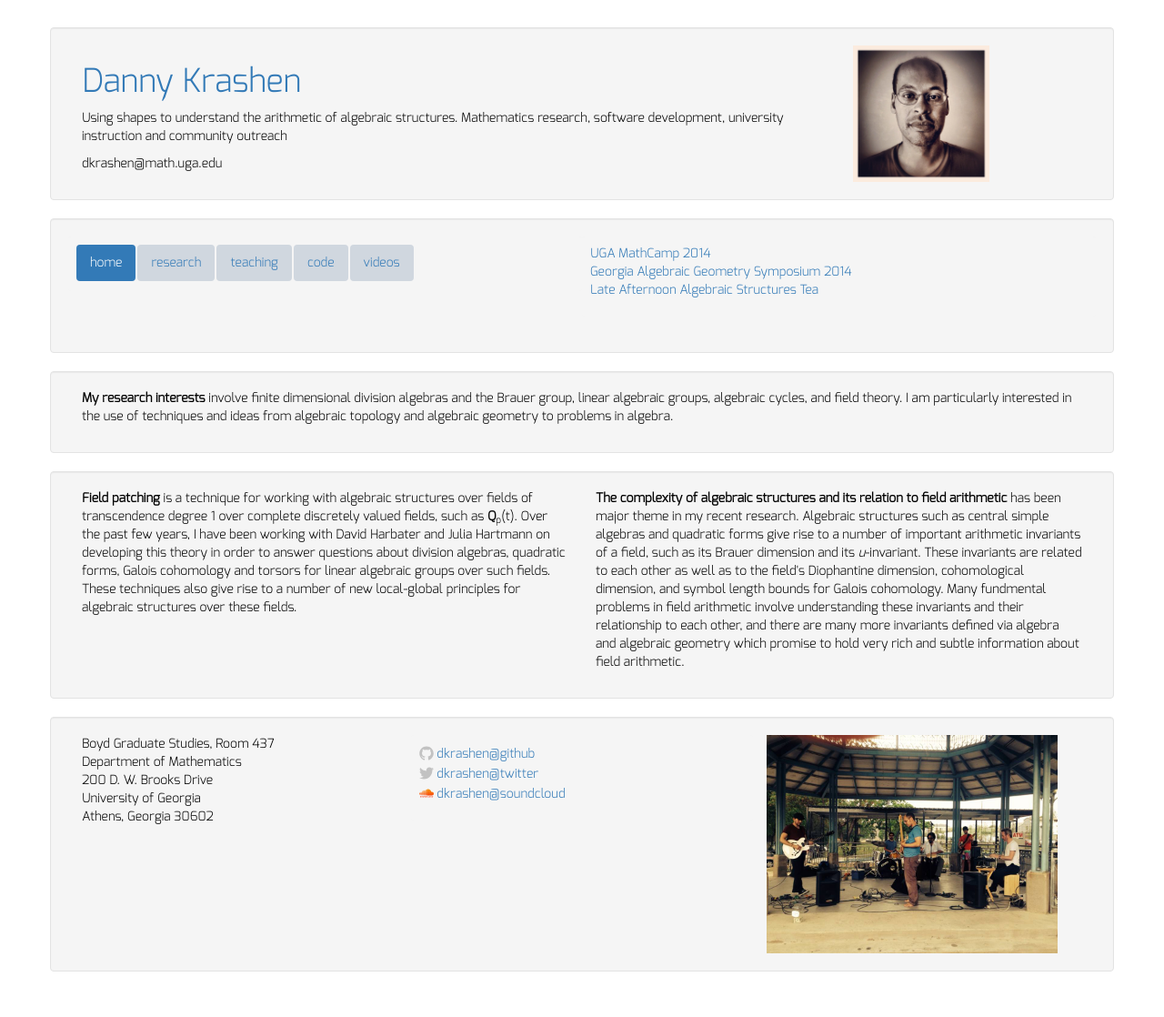
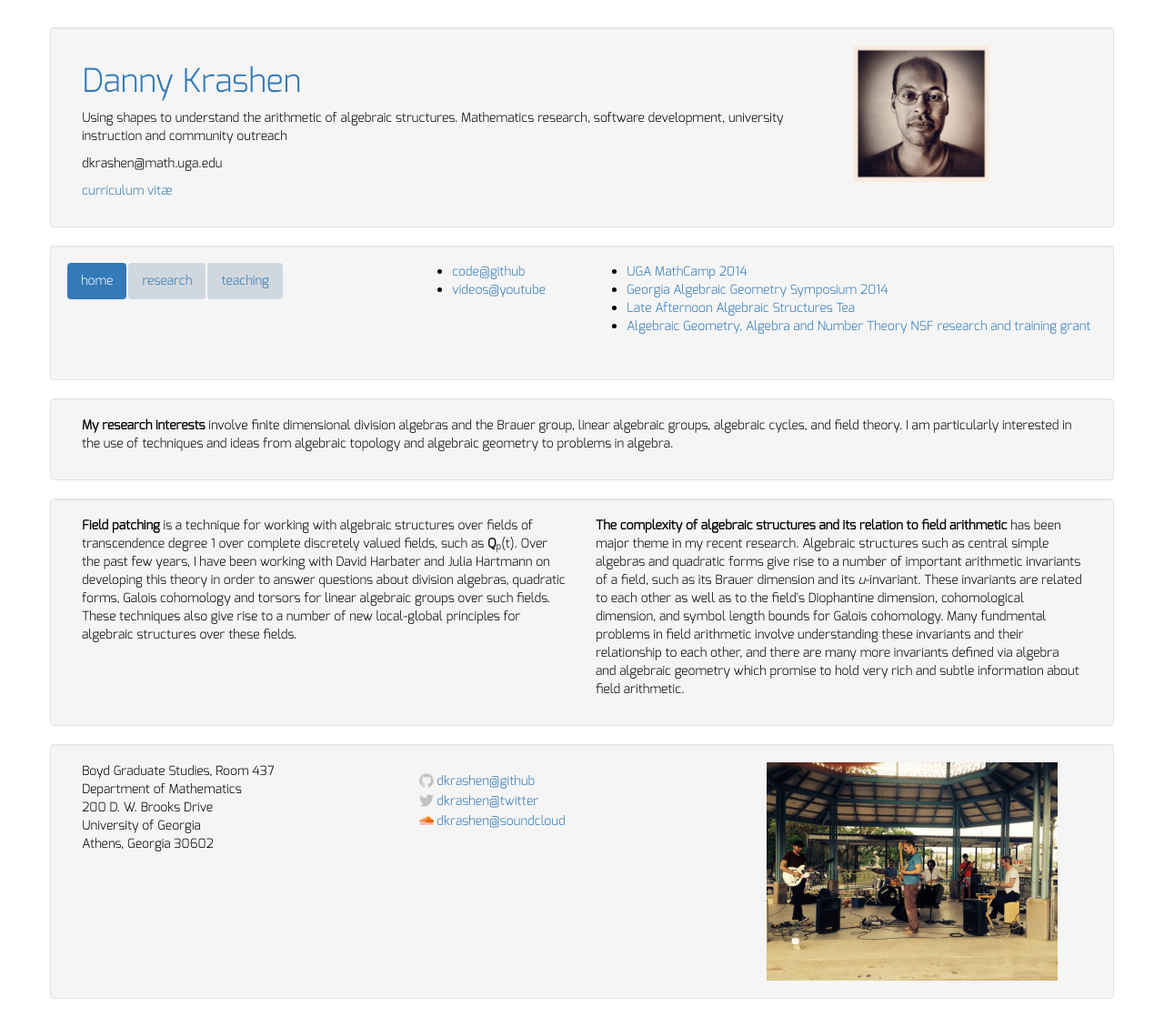
Before and after one commit to dkrashen/dkrashen.github.io, a Jekyll site: the page built from index.html, in a window 1280 px wide. Shown: the whole page at 91% size. Built offline with Jekyll 4.4.1, drawn with Linux system fonts in a browser that asks for light colours; nearby versions of some CDN libraries; before the commit the page ends 1088 px from its top, so only the background shows below that.

Commit message:
more playing with styling.. need to fill in links

```diff
--- a/_includes/header.html
+++ b/_includes/header.html
@@ -6,6 +6,7 @@
 			<h1 > <a href="{{ site.baseurl }}">{{ site.title }}</a> </h1>
 			<p> {{ site.tagline }} {{ site.description }} </p>
 			<p>	{{ site.email }} </p>
+      <p> <a href="">curriculum vit&aelig;</a></p>
 		</div><!--/col-->
 
 		<div class="col-md-3">
--- a/_includes/navigation.html
+++ b/_includes/navigation.html
@@ -1,25 +1,32 @@
-<div class="row well">
-<div class="col-md-6 well well-sm noborder">
+<div class="row well well-sm">
+<div class="col-md-4 well well-sm noborder">
 	<ul class="nav nav-pills">
 		<li id="home_link"><a href="/">home</a></li>
 		<li id="research_link"><a href="/research/">research</a></li>
 		<li id="teaching_link"><a href="/teaching/">teaching</a></li>
+		<!-- <li><a href="/teaching/">teaching</a></li> -->
+	</ul>
+</div>
+<div class="col-md-2 well well-sm noborder">
+	<ul class="list">
 		<li id="code_link">
 			<a href="https://github.com/{{ site.github_username }}"
-			target="_blank">code</a>
+			target="_blank">code@github</a>
 		</li>
 		<li id="video_link"><a href=
 			"https://www.youtube.com/user/{{ site.youtube_username }}"
-			target="_blank">videos</a>
+			target="_blank">videos@youtube</a>
 		</li>
 		<!-- <li><a href="/teaching/">teaching</a></li> -->
 	</ul>
 </div>
 <div class="col-md-6 well well-sm noborder">
-	<ul class="list-unstyled">
+	<ul>
 		<li><a href="/">UGA MathCamp 2014</a></li>
 		<li><a href="/">Georgia Algebraic Geometry Symposium 2014</a></li>
 		<li><a href="/">Late Afternoon Algebraic Structures Tea</a></li>
+		<li><a href="/">Algebraic Geometry, Algebra and Number Theory NSF
+    research and training grant</a></li>
 	</ul>
 </div>
 </div>
```
